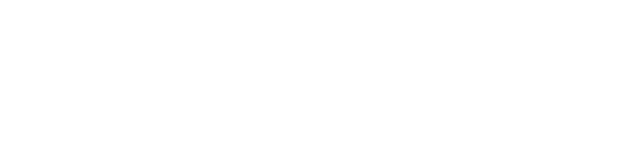
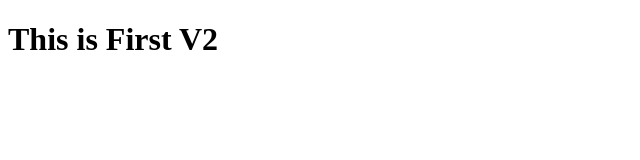
Before and after one commit to samnavrak/my-repo, a plain HTML site: page index.html in a window 1280 px wide. Shown: the whole page, without its empty margins (0-640 px from the left). Drawn offline with Linux system fonts and the light colour scheme.

Commit message:
this is v2

```diff
--- a/index.html
+++ b/index.html
@@ -6,6 +6,6 @@
     <title>Document</title>
 </head>
 <body>
-
+    <h1>This is First V2</h1>
 </body>
 </html>
```
